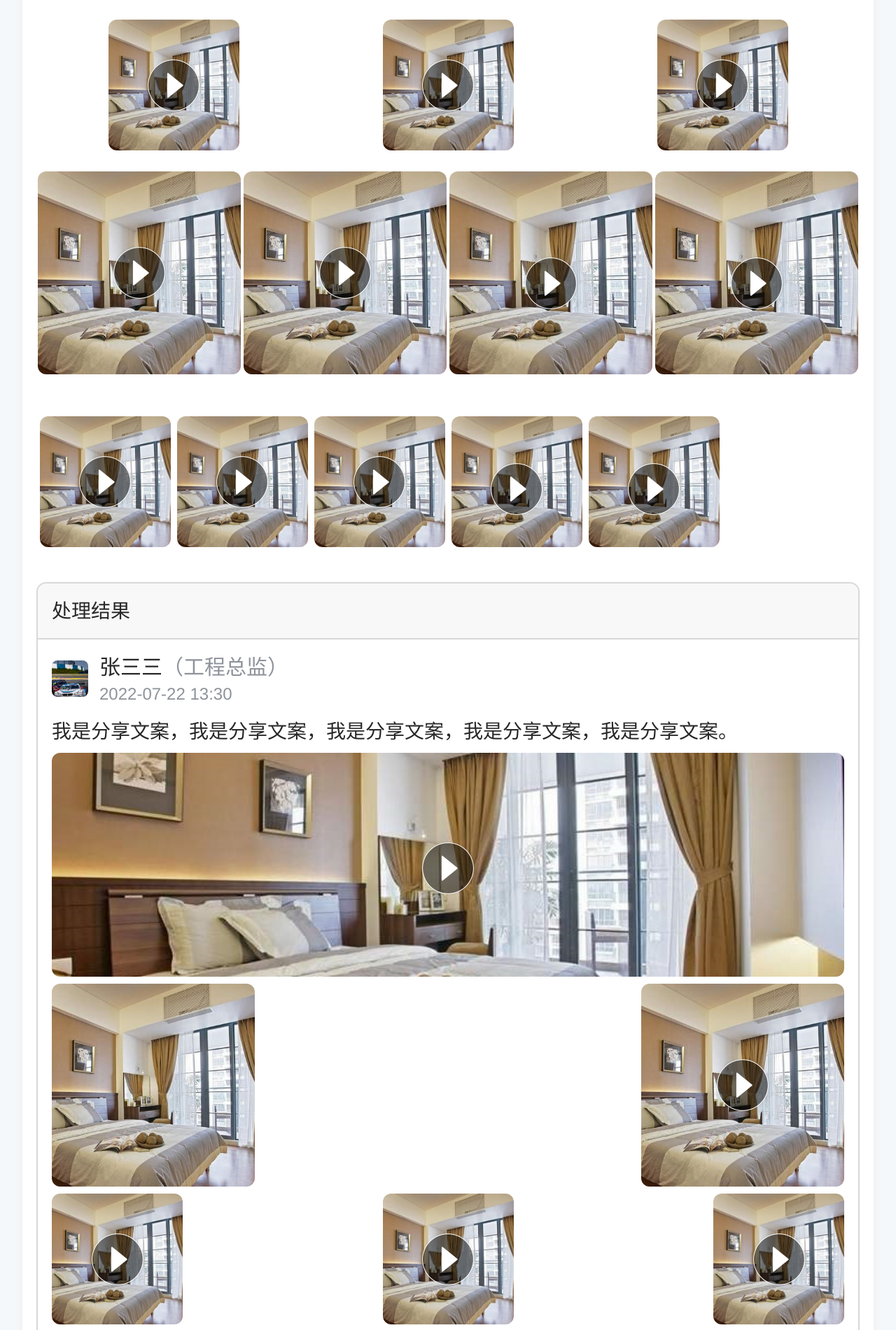
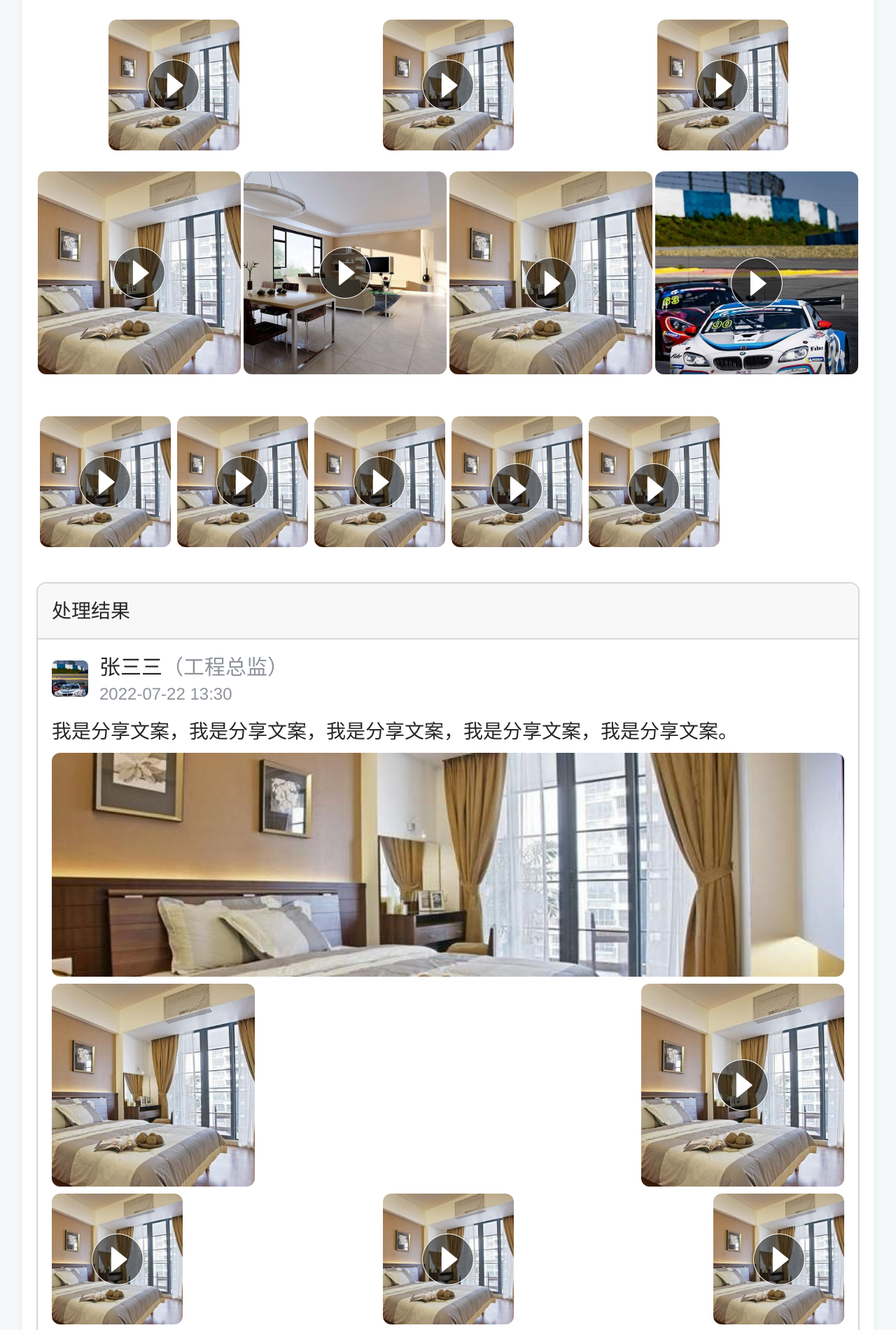
Before and after one commit to songlongfee/songlongfee.github.io, a Jekyll site: the page test2/index.html, which Jekyll copies as it is, in a window 1280 px wide. Shown: the part 1290-3191 px from the top of the page at 70% size. Built offline with Jekyll 4.4.1, drawn with Linux system fonts in a browser that asks for light colours.

Commit message:
update: test2

```diff
--- a/test2/index.html
+++ b/test2/index.html
@@ -66,7 +66,7 @@
     <div class="gallery share-image" onclick="preview()">
       <div class="img1">
         <!-- data-url 文件地址 data-type 1 图片 2 视频 data-index 列表遍历索引 -->
-        <img class="img-item" src="./images/1.jpg" alt="" data-url="./images/1.jpg" data-index="0" data-type="1">
+        <img class="img-item" src="./images/1.jpg" data-url="./images/1.jpg" data-index="0" data-type="1">
         <!-- 视频显示此播放按钮 -->
         <!-- <i class="play" src="./images/play.png" data-index="0"></i> -->
       </div>
@@ -75,12 +75,12 @@
     <div class="gallery share-image share-image2" onclick="preview()">
       <div class="img2">
         <!-- data-url 文件地址 data-type 1 图片 2 视频 data-index 列表遍历索引 -->
-        <img class="img-item" src="./images/1.jpg" alt="" data-url="./images/1.jpg" data-index="0" data-type="1">
+        <img class="img-item" src="./images/1.jpg" data-url="./images/1.jpg" data-index="0" data-type="1">
         <!-- 视频显示此播放按钮 -->
         <!-- <i class="play" src="./images/play.png" data-index="0"></i> -->
       </div>
       <div class="img2">
-        <img class="img-item" src="./images/1.jpg" alt="" data-url="./images/4.mp4" data-index="1" data-type="2">
+        <img class="img-item" src="./images/1.jpg" data-url="./images/4.mp4" data-index="1" data-type="2">
         <!-- 视频显示此播放按钮 -->
         <i class="play" src="./images/play.png" data-index="1"></i>
       </div>
@@ -89,69 +89,77 @@
     <div class="gallery share-image share-image2" onclick="preview()">
       <div class="img3">
         <!-- data-url 文件地址 data-type 1 图片 2 视频 data-index 列表遍历索引 -->
-        <img class="img-item" src="./images/1.jpg" alt="" data-url="./images/1.jpg" data-index="0" data-type="1">
+        <img class="img-item" src="./images/1.jpg" data-url="./images/1.jpg" data-index="0" data-type="1">
         <!-- 视频显示此播放按钮 -->
         <i class="play" src="./images/play.png" data-index="0"></i>
-      </div><div class="img3">
-        <img class="img-item" src="./images/1.jpg" alt="" data-url="./images/4.mp4" data-index="1" data-type="2">
+      </div>
+      <div class="img3">
+        <img class="img-item" src="./images/1.jpg" data-url="./images/4.mp4" data-index="1" data-type="2">
         <!-- 视频显示此播放按钮 -->
         <i class="play" src="./images/play.png" data-index="1"></i>
       </div>
       <div class="img3">
-        <img class="img-item" src="./images/1.jpg" alt="" data-url="./images/1.jpg" data-index="2" data-type="1">
+        <img class="img-item" src="./images/1.jpg" data-url="./images/1.jpg" data-index="2" data-type="1">
         <!-- 视频显示此播放按钮 -->
         <i class="play" src="./images/play.png" data-index="2"></i>
       </div>
     </div>
     <!-- 四张张图片/视频 -->
-    <div class="gallery share-image share-image2">
+    <div class="gallery share-image share-image2" onclick="preview()">
       <div class="img4">
-        <img src="./images/1.jpg" alt="">
+        <!-- data-url 文件地址 data-type 1 图片 2 视频 data-index 列表遍历索引 -->
+        <img class="img-item" src="./images/1.jpg" data-url="./images/1.jpg" data-index="0" data-type="1">
         <!-- 视频显示此播放按钮 -->
-        <i class="play" src="./images/play.png"></i>
+        <i class="play" src="./images/play.png" data-index="0"></i>
       </div>
       <div class="img4">
-        <img src="./images/1.jpg" alt="">
+        <!-- data-url 文件地址 data-type 1 图片 2 视频 data-index 列表遍历索引 -->
+        <img class="img-item" src="./images/2.jpg" data-url="./images/2.jpg" data-index="1" data-type="1">
         <!-- 视频显示此播放按钮 -->
-        <i class="play" src="./images/play.png"></i>
+        <i class="play" src="./images/play.png" data-index="1"></i>
       </div>
       <div class="img4">
-        <img src="./images/1.jpg" alt="">
+        <img class="img-item" src="./images/1.jpg" data-url="./images/4.mp4" data-index="2" data-type="2">
         <!-- 视频显示此播放按钮 -->
-        <i class="play" src="./images/play.png"></i>
+        <i class="play" src="./images/play.png" data-index="2"></i>
       </div>
       <div class="img4">
-        <img src="./images/1.jpg" alt="">
+        <img class="img-item" src="./images/3.jpg" data-url="./images/3.jpg" data-index="3" data-type="1">
         <!-- 视频显示此播放按钮 -->
-        <i class="play" src="./images/play.png"></i>
+        <i class="play" src="./images/play.png" data-index="3"></i>
       </div>
     </div>
     <!-- 五张张图片/视频 -->
-    <div class="gallery share-image share-image2">
+    <div class="gallery share-image share-image2" onclick="preview()">
       <div class="img5">
-        <img src="./images/1.jpg" alt="">
+        <!-- data-url 文件地址 data-type 1 图片 2 视频 data-index 列表遍历索引 -->
+        <img class="img-item" src="./images/1.jpg" data-url="./images/1.jpg" data-index="0" data-type="1">
         <!-- 视频显示此播放按钮 -->
-        <i class="play" src="./images/play.png"></i>
+        <i class="play" src="./images/play.png" data-index="0"></i>
       </div>
       <div class="img5">
-        <img src="./images/1.jpg" alt="">
+        <!-- data-url 文件地址 data-type 1 图片 2 视频 data-index 列表遍历索引 -->
+        <img class="img-item" src="./images/1.jpg" data-url="./images/2.jpg" data-index="1" data-type="1">
         <!-- 视频显示此播放按钮 -->
-        <i class="play" src="./images/play.png"></i>
+        <i class="play" src="./images/play.png" data-index="1"></i>
       </div>
       <div class="img5">
-        <img src="./images/1.jpg" alt="">
+        <!-- data-url 文件地址 data-type 1 图片 2 视频 data-index 列表遍历索引 -->
+        <img class="img-item" src="./images/1.jpg" data-url="./images/3.jpg" data-index="2" data-type="1">
         <!-- 视频显示此播放按钮 -->
-        <i class="play" src="./images/play.png"></i>
+        <i class="play" src="./images/play.png" data-index="2"></i>
       </div>
       <div class="img5">
-        <img src="./images/1.jpg" alt="">
+        <!-- data-url 文件地址 data-type 1 图片 2 视频 data-index 列表遍历索引 -->
+        <img class="img-item" src="./images/1.jpg" data-url="./images/1.jpg" data-index="3" data-type="1">
         <!-- 视频显示此播放按钮 -->
-        <i class="play" src="./images/play.png"></i>
+        <i class="play" src="./images/play.png" data-index="3"></i>
       </div>
       <div class="img5">
-        <img src="./images/1.jpg" alt="">
+        <!-- data-url 文件地址 data-type 1 图片 2 视频 data-index 列表遍历索引 -->
+        <img class="img-item" src="./images/1.jpg" data-url="./images/2.jpg" data-index="4" data-type="1">
         <!-- 视频显示此播放按钮 -->
-        <i class="play" src="./images/play.png"></i>
+        <i class="play" src="./images/play.png" data-index="4"></i>
       </div>
       <div class="img5">
         <!-- 占位 勿删 -->
@@ -172,91 +180,101 @@
           <!-- 一张图片/视频 -->
           <div class="gallery share-image" onclick="preview()">
             <div class="img1">
-              <img src="./images/1.jpg" alt="" data-index="1" data-type="1">
-              <!-- 视频 -->
-              <i class="play" src="./images/play.png" data-index="1" data-type="2"></i>
+              <!-- data-url 文件地址 data-type 1 图片 2 视频 data-index 列表遍历索引 -->
+              <img class="img-item" src="./images/1.jpg" data-url="./images/1.jpg" data-index="0" data-type="1">
+              <!-- 视频显示此播放按钮 -->
+              <!-- <i class="play" src="./images/play.png" data-index="0"></i> -->
             </div>
           </div>
           <!-- 两张张图片/视频 -->
           <div class="gallery share-image share-image2" onclick="preview()">
             <div class="img2">
-              <img src="./images/1.jpg" alt="" data-index="1" data-type="1">
+              <!-- data-url 文件地址 data-type 1 图片 2 视频 data-index 列表遍历索引 -->
+              <img class="img-item" src="./images/1.jpg" data-url="./images/1.jpg" data-index="0" data-type="1">
               <!-- 视频显示此播放按钮 -->
-              <!-- <i class="play" src="./images/play.png" data-index="1" data-type="2"></i> -->
+              <!-- <i class="play" src="./images/play.png" data-index="0"></i> -->
             </div>
             <div class="img2">
-              <img src="./images/1.jpg" alt="" data-index="2" data-type="1">
+              <img class="img-item" src="./images/1.jpg" data-url="./images/4.mp4" data-index="1" data-type="2">
               <!-- 视频显示此播放按钮 -->
-              <i class="play" src="./images/play.png" data-index="2" data-type="2"></i>
+              <i class="play" src="./images/play.png" data-index="1"></i>
             </div>
           </div>
           <!-- 三张张图片/视频 -->
-          <div class="gallery share-image share-image2">
+          <div class="gallery share-image share-image2" onclick="preview()">
             <div class="img3">
-              <img src="./images/1.jpg" alt="">
+              <!-- data-url 文件地址 data-type 1 图片 2 视频 data-index 列表遍历索引 -->
+              <img class="img-item" src="./images/1.jpg" data-url="./images/1.jpg" data-index="0" data-type="1">
               <!-- 视频显示此播放按钮 -->
-              <i class="play" src="./images/play.png"></i>
+              <i class="play" src="./images/play.png" data-index="0"></i>
             </div>
             <div class="img3">
-              <img src="./images/1.jpg" alt="">
+              <img class="img-item" src="./images/1.jpg" data-url="./images/4.mp4" data-index="1" data-type="2">
               <!-- 视频显示此播放按钮 -->
-              <i class="play" src="./images/play.png"></i>
+              <i class="play" src="./images/play.png" data-index="1"></i>
             </div>
             <div class="img3">
-              <img src="./images/1.jpg" alt="">
+              <img class="img-item" src="./images/1.jpg" data-url="./images/1.jpg" data-index="2" data-type="1">
               <!-- 视频显示此播放按钮 -->
-              <i class="play" src="./images/play.png"></i>
+              <i class="play" src="./images/play.png" data-index="2"></i>
             </div>
           </div>
           <!-- 四张张图片/视频 -->
-          <div class="gallery share-image share-image2">
+          <div class="gallery share-image share-image2" onclick="preview()">
             <div class="img4">
-              <img src="./images/1.jpg" alt="">
+              <!-- data-url 文件地址 data-type 1 图片 2 视频 data-index 列表遍历索引 -->
+              <img class="img-item" src="./images/1.jpg" data-url="./images/1.jpg" data-index="0" data-type="1">
               <!-- 视频显示此播放按钮 -->
-              <i class="play" src="./images/play.png"></i>
+              <i class="play" src="./images/play.png" data-index="0"></i>
             </div>
             <div class="img4">
-              <img src="./images/1.jpg" alt="">
+              <!-- data-url 文件地址 data-type 1 图片 2 视频 data-index 列表遍历索引 -->
+              <img class="img-item" src="./images/2.jpg" data-url="./images/2.jpg" data-index="1" data-type="1">
               <!-- 视频显示此播放按钮 -->
-              <i class="play" src="./images/play.png"></i>
+              <i class="play" src="./images/play.png" data-index="1"></i>
             </div>
             <div class="img4">
-              <img src="./images/1.jpg" alt="">
+              <img class="img-item" src="./images/1.jpg" data-url="./images/4.mp4" data-index="2" data-type="2">
               <!-- 视频显示此播放按钮 -->
-              <i class="play" src="./images/play.png"></i>
+              <i class="play" src="./images/play.png" data-index="2"></i>
             </div>
             <div class="img4">
-              <img src="./images/1.jpg" alt="">
+              <img class="img-item" src="./images/3.jpg" data-url="./images/3.jpg" data-index="3" data-type="1">
               <!-- 视频显示此播放按钮 -->
-              <i class="play" src="./images/play.png"></i>
+              <i class="play" src="./images/play.png" data-index="3"></i>
             </div>
           </div>
           <!-- 五张张图片/视频 -->
-          <div class="gallery share-image share-image2">
+          <div class="gallery share-image share-image2" onclick="preview()">
             <div class="img5">
-              <img src="./images/1.jpg" alt="">
+              <!-- data-url 文件地址 data-type 1 图片 2 视频 data-index 列表遍历索引 -->
+              <img class="img-item" src="./images/1.jpg" data-url="./images/1.jpg" data-index="0" data-type="1">
               <!-- 视频显示此播放按钮 -->
-              <i class="play" src="./images/play.png"></i>
+              <i class="play" src="./images/play.png" data-index="0"></i>
             </div>
             <div class="img5">
-              <img src="./images/1.jpg" alt="">
+              <!-- data-url 文件地址 data-type 1 图片 2 视频 data-index 列表遍历索引 -->
+              <img class="img-item" src="./images/1.jpg" data-url="./images/2.jpg" data-index="1" data-type="1">
               <!-- 视频显示此播放按钮 -->
-              <i class="play" src="./images/play.png"></i>
+              <i class="play" src="./images/play.png" data-index="1"></i>
             </div>
             <div class="img5">
-              <img src="./images/1.jpg" alt="">
+              <!-- data-url 文件地址 data-type 1 图片 2 视频 data-index 列表遍历索引 -->
+              <img class="img-item" src="./images/1.jpg" data-url="./images/3.jpg" data-index="2" data-type="1">
               <!-- 视频显示此播放按钮 -->
-              <i class="play" src="./images/play.png"></i>
+              <i class="play" src="./images/play.png" data-index="2"></i>
             </div>
             <div class="img5">
-              <img src="./images/1.jpg" alt="">
+              <!-- data-url 文件地址 data-type 1 图片 2 视频 data-index 列表遍历索引 -->
+              <img class="img-item" src="./images/1.jpg" data-url="./images/1.jpg" data-index="3" data-type="1">
               <!-- 视频显示此播放按钮 -->
-              <i class="play" src="./images/play.png"></i>
+              <i class="play" src="./images/play.png" data-index="3"></i>
             </div>
             <div class="img5">
-              <img src="./images/1.jpg" alt="">
+              <!-- data-url 文件地址 data-type 1 图片 2 视频 data-index 列表遍历索引 -->
+              <img class="img-item" src="./images/1.jpg" data-url="./images/2.jpg" data-index="4" data-type="1">
               <!-- 视频显示此播放按钮 -->
-              <i class="play" src="./images/play.png"></i>
+              <i class="play" src="./images/play.png" data-index="4"></i>
             </div>
             <div class="img5">
               <!-- 占位 勿删 -->
--- a/test2/style.css
+++ b/test2/style.css
@@ -420,7 +420,7 @@
 	bottom: 0;
 	left: 0;
 	z-index: 99;
-	background-color: white;
+	background-color: black;
 }
 .swiper-slide {
 	display: flex;
@@ -437,12 +437,13 @@
 	right: 0;
 	top: 0;
 	display: none;
-	width: 3rem;
-	height: 3rem;
+	width: 4rem;
+	height: 4rem;
 	z-index: 999;
 	background-color: rgba(0, 0, 0, 0.5);
 	color: white;
-	line-height: 3rem;
+	line-height: 4rem;
 	text-align: center;
 	font-size: 2rem;
+	border-radius: 2rem;
 }
```
